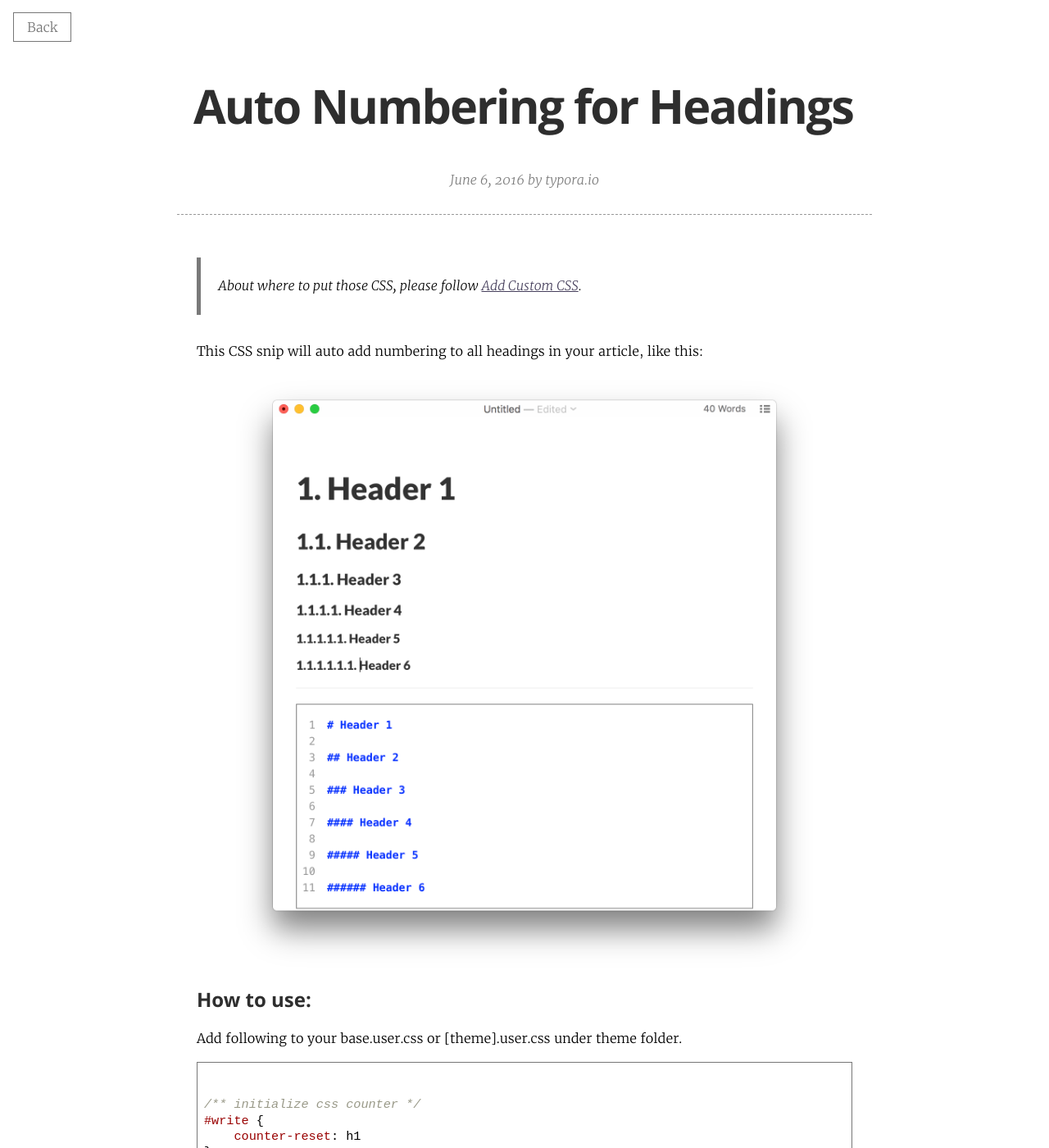
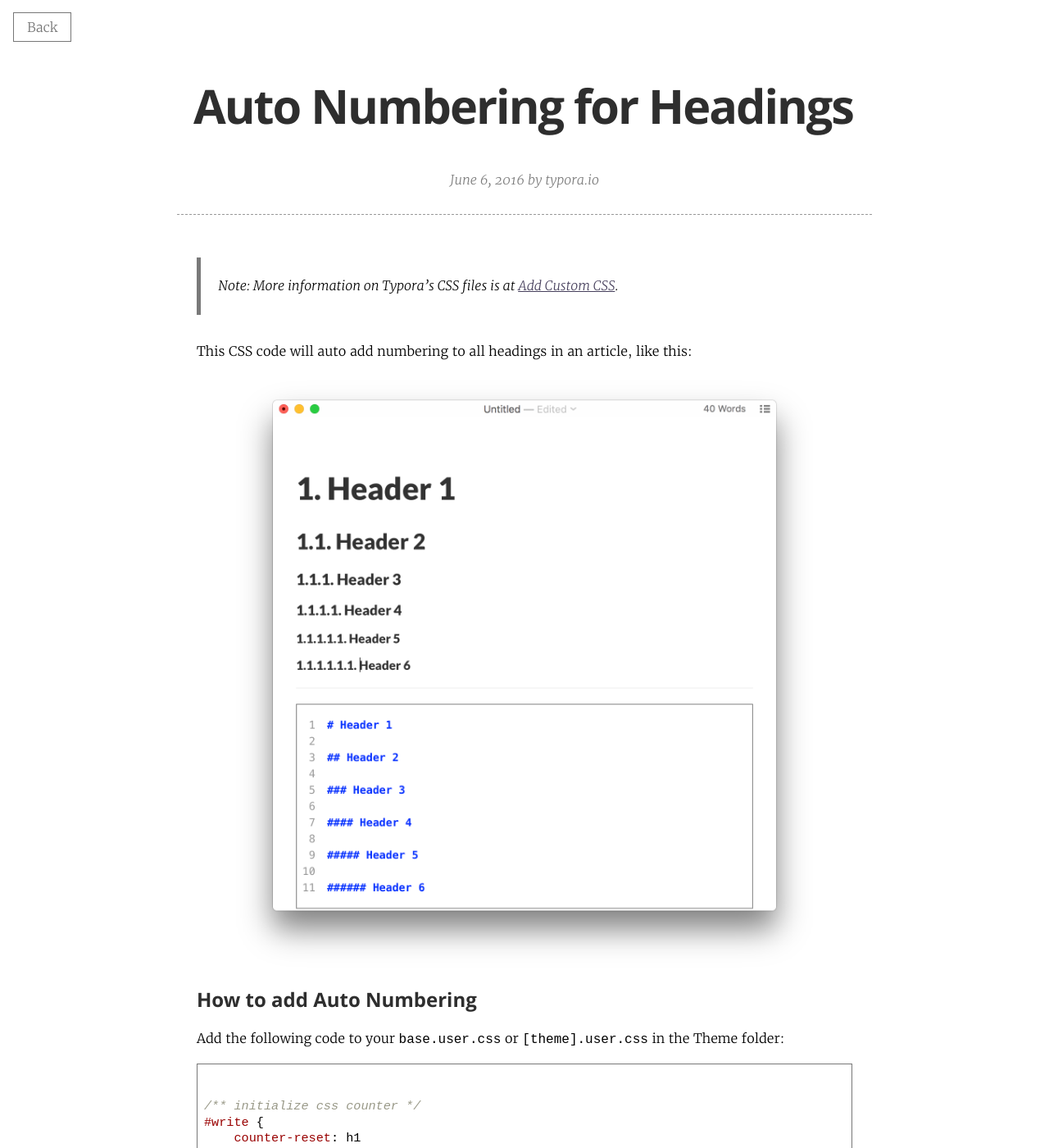
Before and after one commit to typora/support.typora.io, a Jekyll site: the page built from _posts/2016-06-06-Auto Numbering.md, in a window 1280 px wide and 1400 px high. Shown: the whole window at 82% size. Built offline with Jekyll 4.4.1, drawn with Linux system fonts in a browser that asks for light colours; nearby versions of some CDN libraries; library files that are not in the unit come from our copies; some of the changed text lies outside the part shown.

Commit message:
First edit of 2016-06-06-Auto Numbering
Minor copy changes

````diff
--- a/_posts/2016-06-06-Auto Numbering.md
+++ b/_posts/2016-06-06-Auto Numbering.md
@@ -8,15 +8,15 @@ tags: [style]
 typora-root-url: ../
 ---
 
-> About where to put those CSS, please follow [Add Custom CSS](/Add-Custom-CSS/).
+> **Note:** More information on Typora's CSS files is at [Add Custom CSS](/Add-Custom-CSS/).
 
-This CSS snip will auto add numbering to all headings in your article, like this:
+This CSS code will auto add numbering to all headings in an article, like this:
 
 ![1](/media/auto-numbering/1.png)
 
-## How to use:
+## How to add Auto Numbering
 
-Add following to your base.user.css or [theme].user.css under theme folder.
+Add the following code to your `base.user.css` or `[theme].user.css` in the Theme folder:
 
 ```css
 
@@ -105,4 +105,4 @@ h6.md-focus:before {
 }
 ```
 
-If you want `TOC` entities also be auto-numbered, you could try [http://pastebin.com/NYugSbXk](http://pastebin.com/NYugSbXk) posted by a Typora user.
+If you want Table of Contents`[TOC]` entities also be auto-numbered, you can add [this CSS code](http://pastebin.com/NYugSbXk) posted by a Typora user.
````
